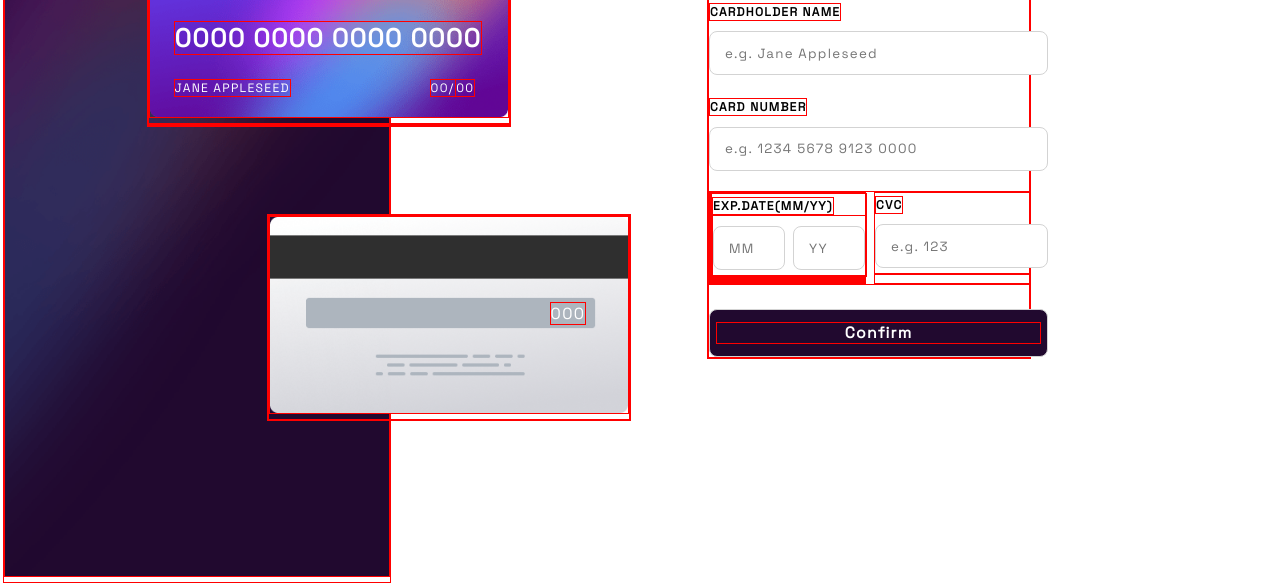
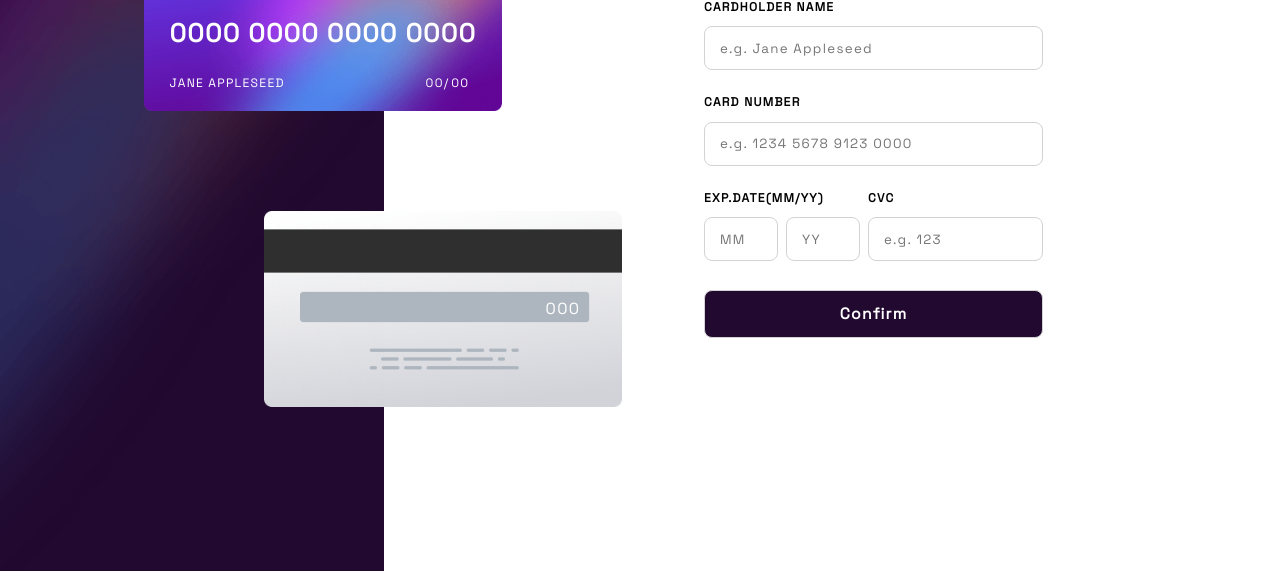
Before and after one commit to NeptunePurple/Credit-Card-js-project, a plain HTML site: page index.html in a window 1280 px wide. Shown: the part 229-812 px from the top of the page. Drawn offline with Linux system fonts and the light colour scheme.

Commit message:
update - prefinal2

```diff
--- a/style.css
+++ b/style.css
@@ -2,7 +2,7 @@
     font-family: 'Space Grotesk';
     letter-spacing: .1vw;
     /* font-weight: 500; */
-    border: .1px solid red;
+    /* border: .1px solid red; */
 }
 
 /* Chrome, Safari, Edge, Opera */
@@ -190,9 +190,10 @@ body {
     margin: 0;
     padding: 0;
     font-size: 10px;
+    font-weight: ;
 }
-.exp_date_mm_yy .hiddenyy{
-    padding-left: 55%;
+.error_mm_yy{
+    column-count: 2;
 }
 
 
```
